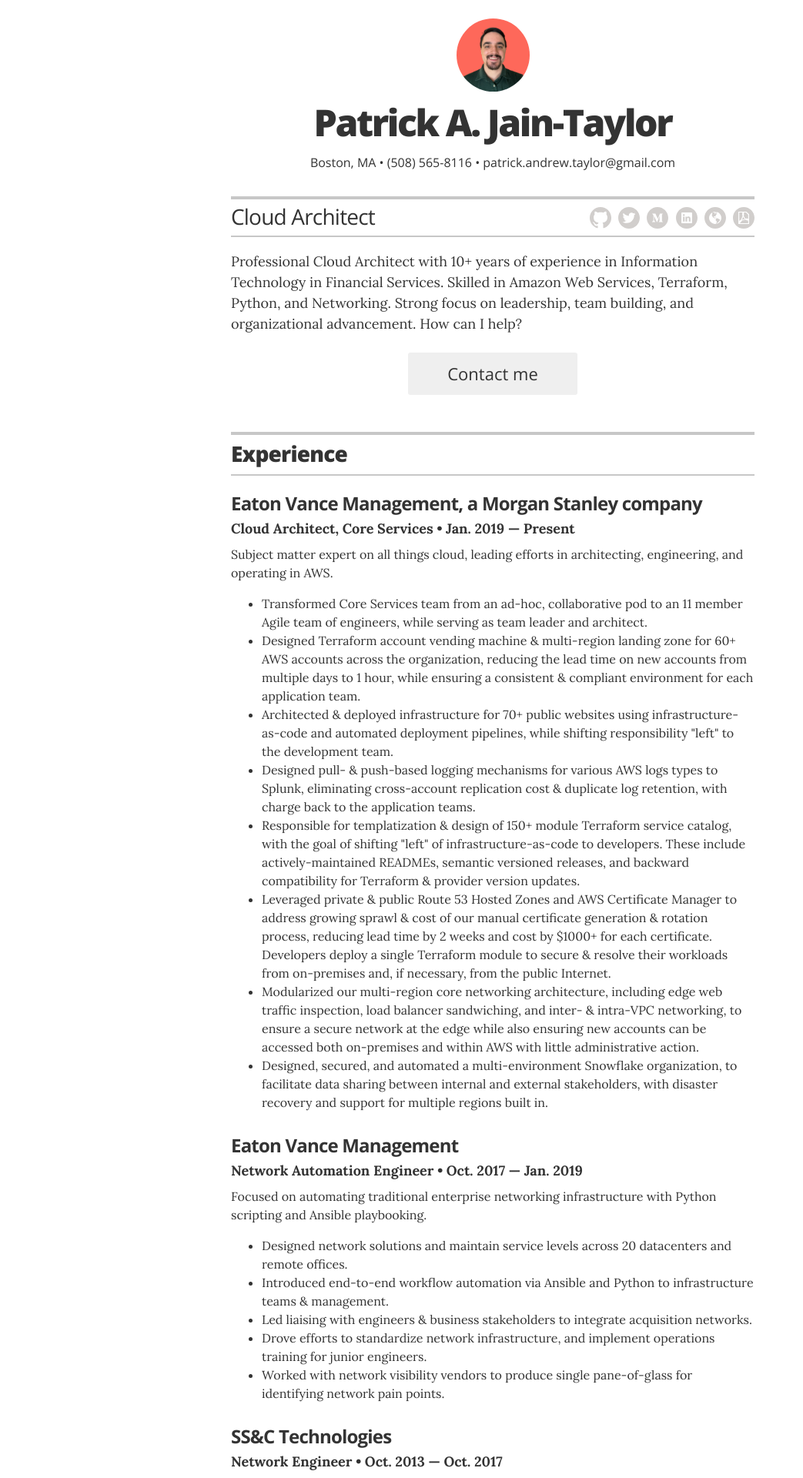
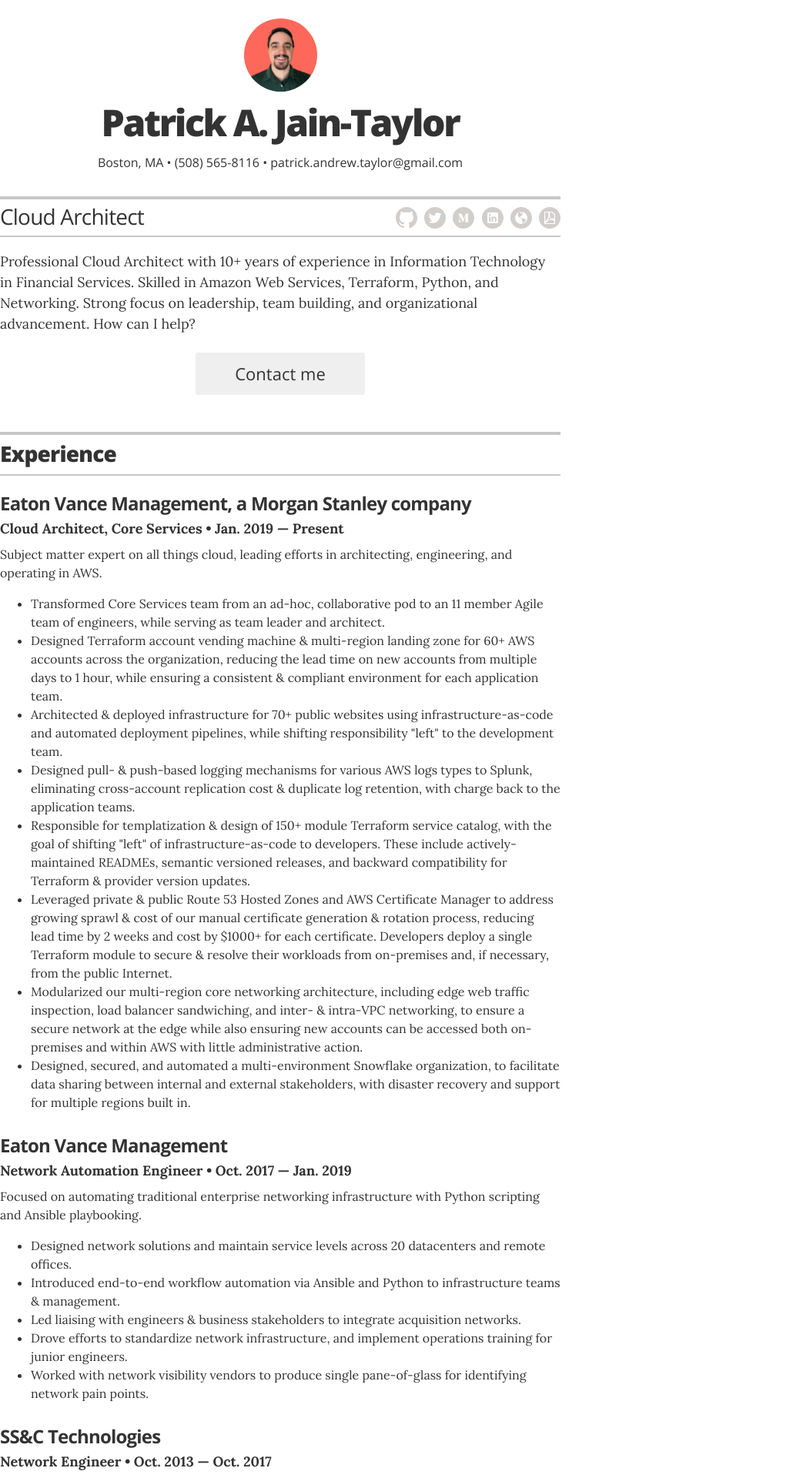
Before and after one commit to patrick-andrew-jain-taylor/resume, a Jekyll site: the page built from index.html, in a window 1280 px wide. Shown: the top 1920 px of the page at 77% size, without its empty margins (0-1043 px from the left). Built offline with Jekyll 4.4.1, drawn with Linux system fonts in a browser that asks for light colours.

Commit message:
change: padding/margin.

```diff
--- a/_sass/_base.scss
+++ b/_sass/_base.scss
@@ -22,8 +22,8 @@
 .wrapper:after { clear: both; }
 .wrapper {
   max-width: 728px;
-  padding: 0 24px;
-  margin: 0 auto;
+  padding: 0 0;
+  margin: 0 0;
   zoom: 1;
 }
 
```
